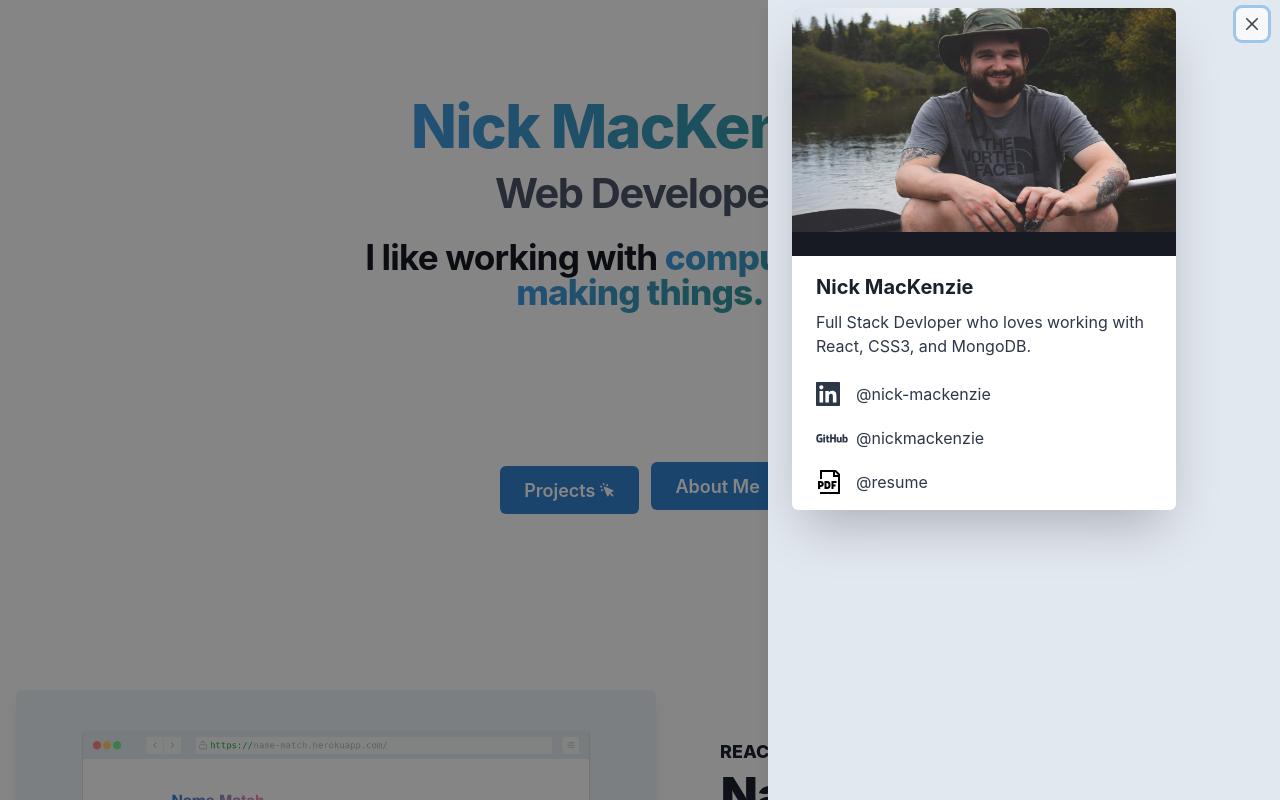
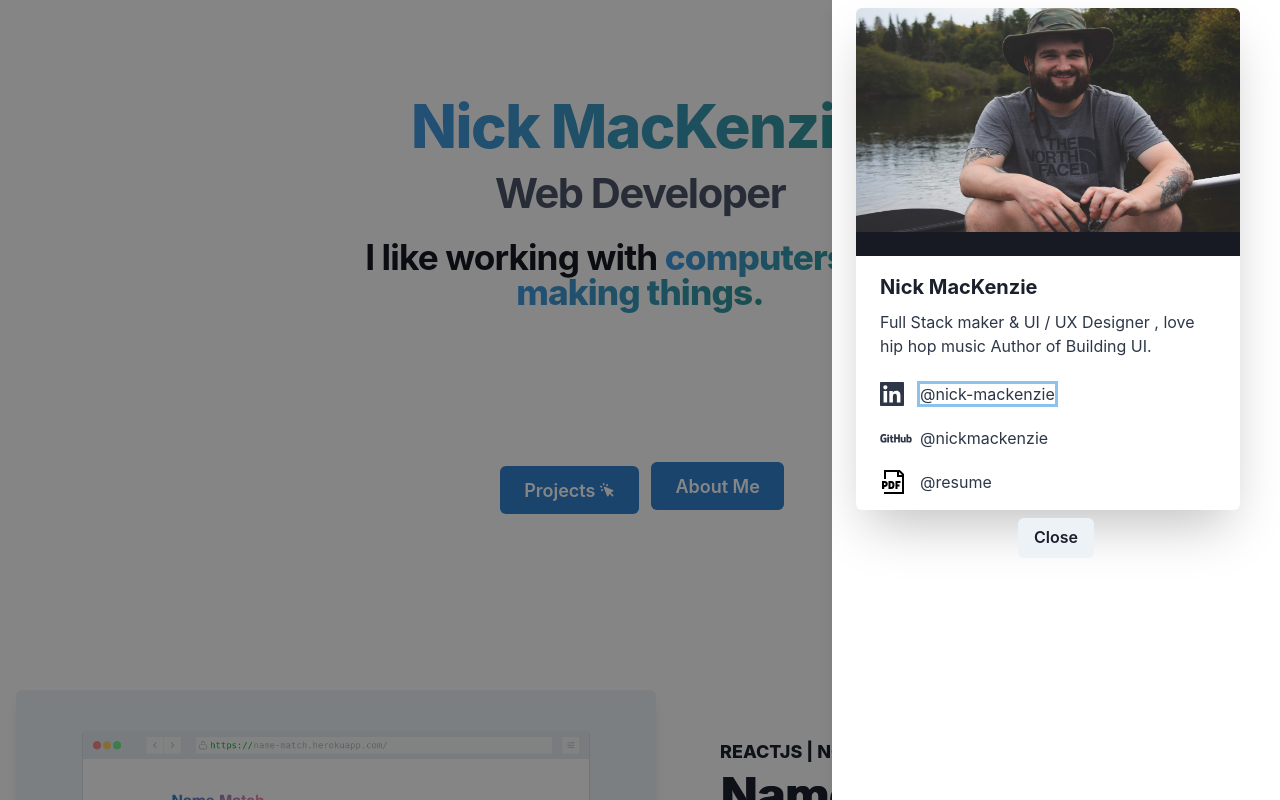
Before and after one commit to nickmackenzie/nick.dev, a Next.js app: page / in a window 1280 px wide. Both pictures are taken after a click on the link "About Me". Shown: the top 800 px of the page. Built offline with nearby package versions, Linux system fonts and the light colour scheme; no server answers; some icons are missing.

Commit message:
close btn

```diff
--- a/components/ContactMe.js
+++ b/components/ContactMe.js
@@ -7,6 +7,7 @@ import {
   SimpleGrid,
   Icon,
   Image,
+  Center,
   Link,
   DrawerOverlay,
   Button,
@@ -76,16 +77,17 @@ export default function ContactMe() {
       >
         About Me
       </Button>
-      <Drawer isOpen={isOpen} placement="right" onClose={onClose} size={"md"}>
+      <Drawer
+        isOpen={isOpen}
+        placement="right"
+        onClose={onClose}
+        finalFocusRef={btnRef}
+        size={"sm"}
+      >
         <DrawerOverlay />
         <DrawerContent>
-          <DrawerBody background="gray.200">
+          <DrawerBody>
             <Flex alignItems="center">
-              <DrawerCloseButton
-                color="black"
-                background="white"
-                opacity=".7"
-              ></DrawerCloseButton>
               <Box
                 w="sm"
                 bg={useColorModeValue("white", "gray.800")}
@@ -128,8 +130,8 @@ export default function ContactMe() {
                     py={2}
                     color={useColorModeValue("gray.700", "gray.400")}
                   >
-                    Full Stack Devloper who loves working with React, CSS3, and
-                    MongoDB.
+                    Full Stack maker & UI / UX Designer , love hip hop music
+                    Author of Building UI.
                   </chakra.p>
 
                   <Flex
@@ -184,6 +186,11 @@ export default function ContactMe() {
                 </Box>
               </Box>
             </Flex>
+            <Center>
+              <Button m="2" onClick={onClose}>
+                Close
+              </Button>
+            </Center>
           </DrawerBody>
         </DrawerContent>
       </Drawer>
```
